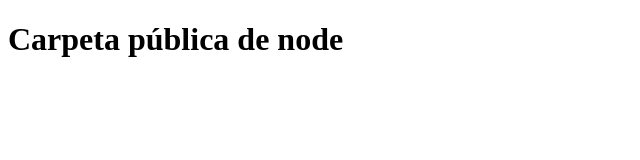
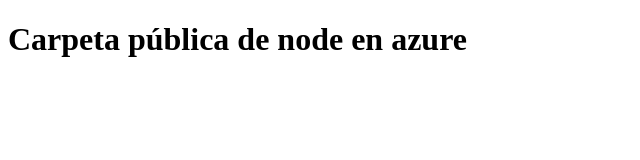
Before and after one commit to afuenzalidap/gestor-productos, a website: page public/index.html in a window 1280 px wide. Shown: the whole page, without its empty margins (0-640 px from the left). Drawn offline with Linux system fonts and the light colour scheme.

Commit message:
otro commit

```diff
--- a/public/index.html
+++ b/public/index.html
@@ -7,6 +7,6 @@
     <title>Carpeta Public</title>
 </head>
 <body>
-    <h1>Carpeta pública de node</h1>
+    <h1>Carpeta pública de node en azure</h1>
 </body>
 </html>
```
